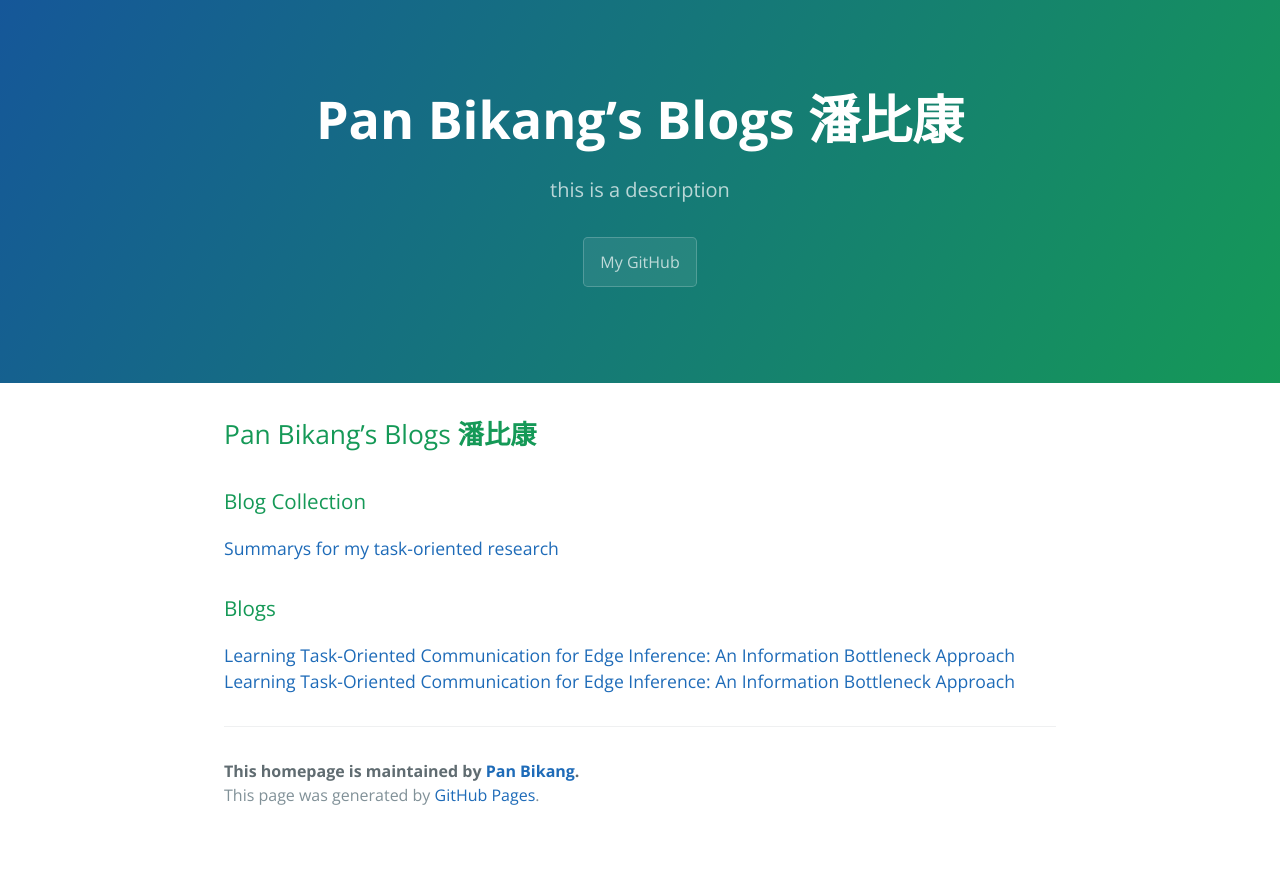
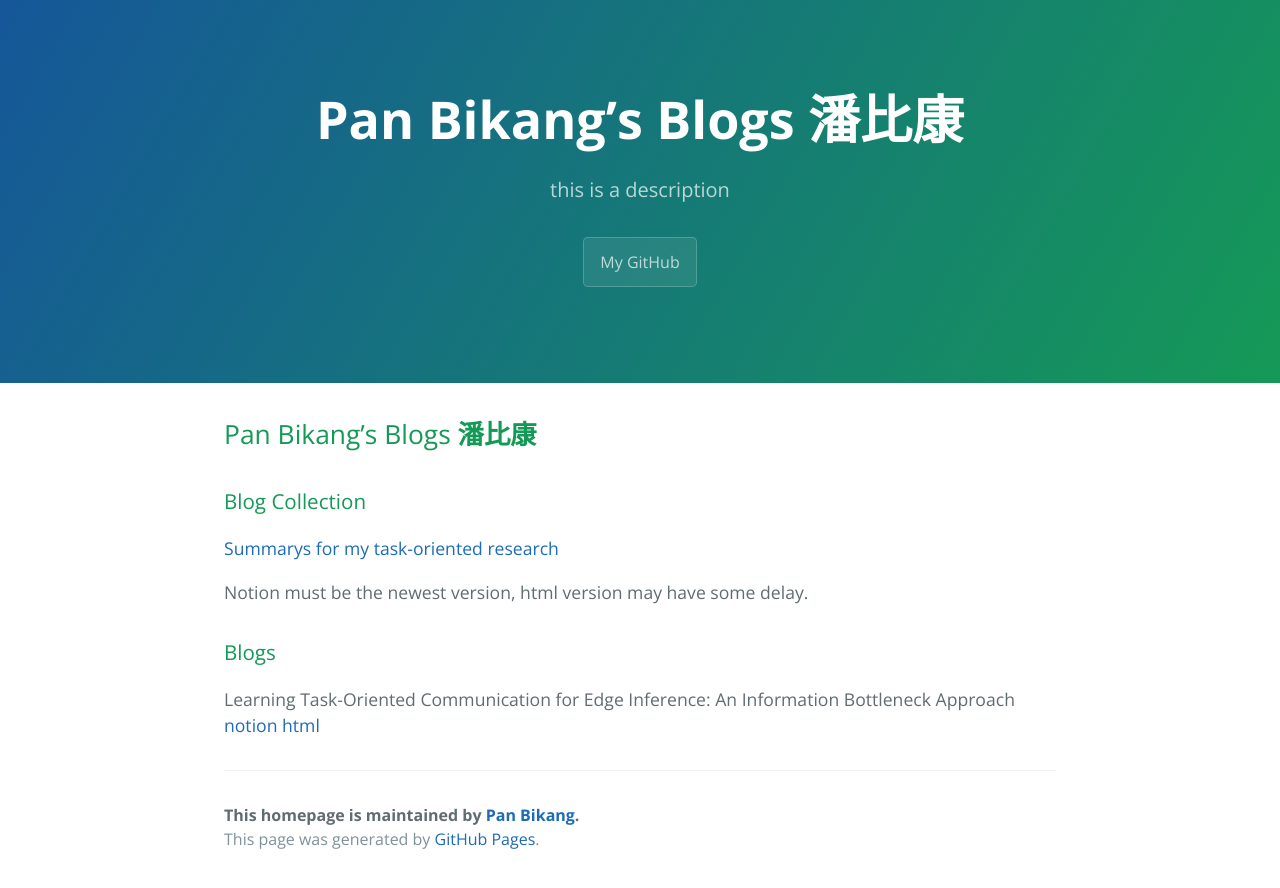
Before and after one commit to PanBikang/blog, a Jekyll site: the page built from index.md, in a window 1280 px wide. Shown: the top 888 px of the page. Built offline with Jekyll 4.4.1, drawn with Linux system fonts in a browser that asks for light colours; our own code applies the rules of GitHub Pages for plain Markdown files.

Commit message:
first try

```diff
--- a/index.md
+++ b/index.md
@@ -2,7 +2,9 @@
 ### Blog Collection
 [Summarys for my task-oriented research](https://panbk.notion.site/Task-oriented-communication-ad568a28bfc5425f9468442c2087dc2c)
 
+Notion must be the newest version, html version may have some delay.
 
 ### Blogs
-[Learning Task-Oriented Communication for Edge Inference: An Information Bottleneck Approach](https://panbk.notion.site/Learning-Task-Oriented-Communication-for-Edge-Inference-An-Information-Bottleneck-Approach-5b260131f8694957b11a35a1e127311e)
-[Learning Task-Oriented Communication for Edge Inference: An Information Bottleneck Approach](post/Learning Task-Oriented Communication for Edge Infe 3b4779f1326f40a58697a7e45a078947.html)
+Learning Task-Oriented Communication for Edge Inference: An Information Bottleneck Approach
+[notion](https://panbk.notion.site/Learning-Task-Oriented-Communication-for-Edge-Inference-An-Information-Bottleneck-Approach-5b260131f8694957b11a35a1e127311e)
+[html](post/Learning Task-Oriented Communication for Edge Infe 3b4779f1326f40a58697a7e45a078947.html)
```
